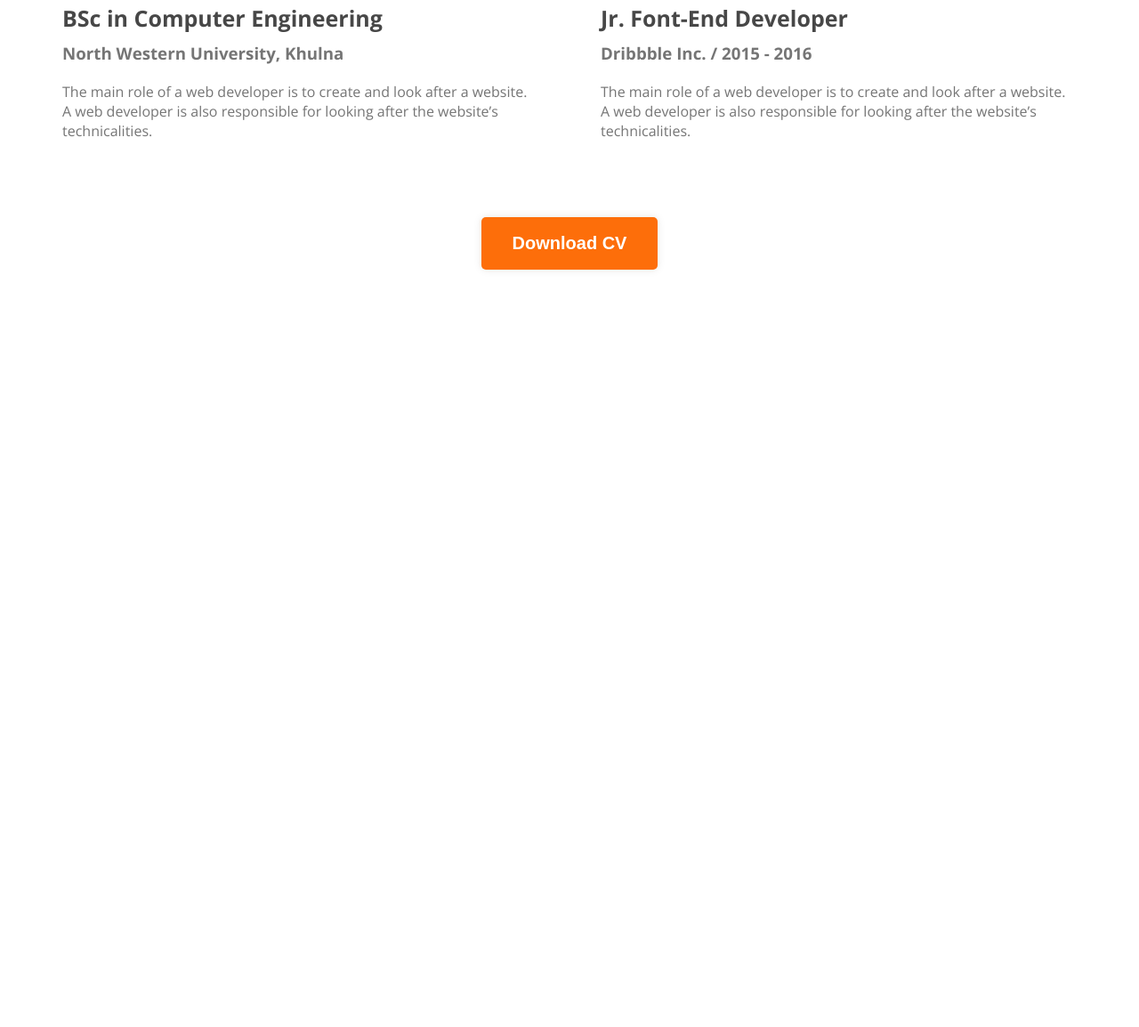
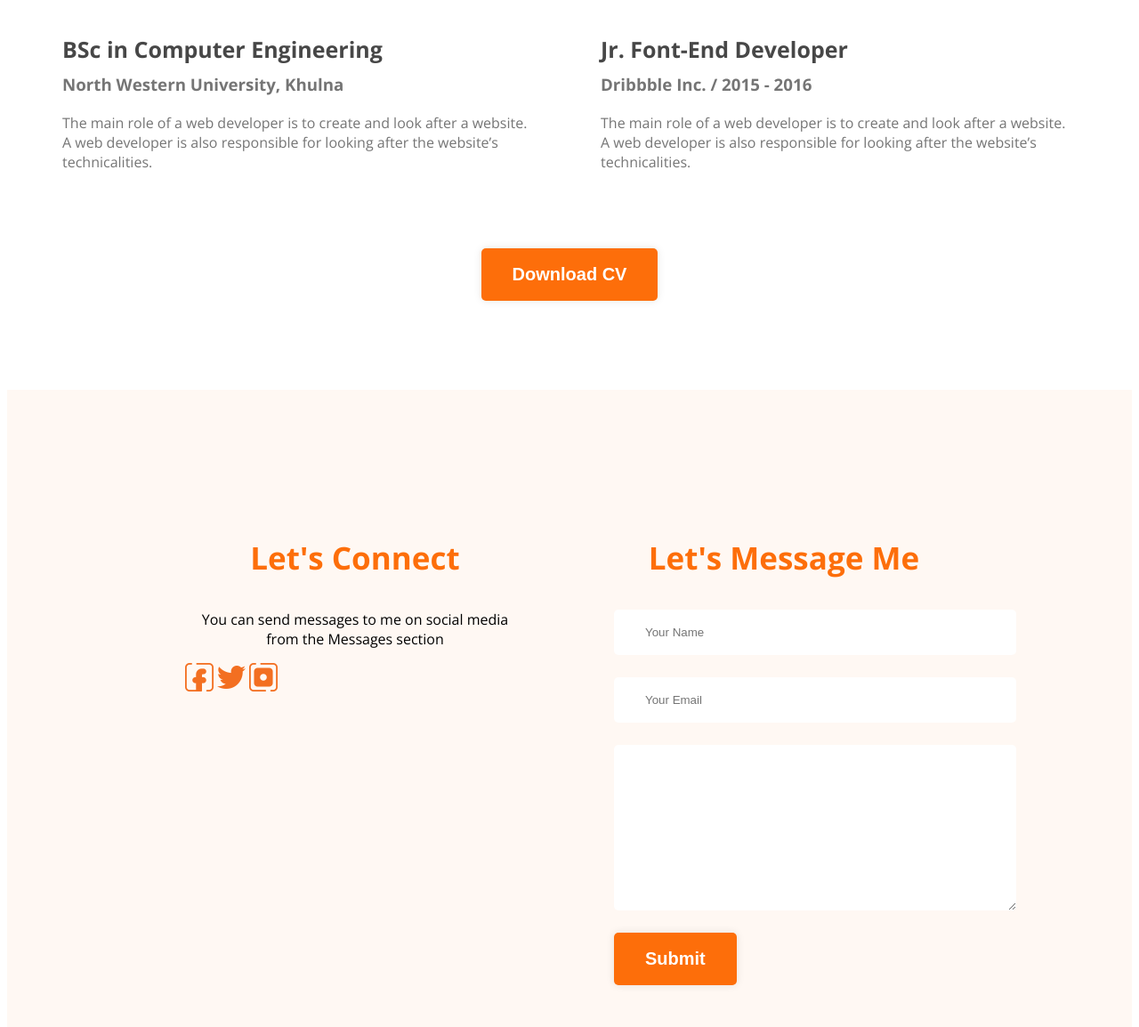
Before and after one commit to TKMuskan/Portfolio, a plain HTML site: page index.html in a window 1280 px wide. Shown: the part 3343-4497 px from the top of the page at 89% size. Before the commit the page ends 3654 px from the top, so only its background shows below. Drawn offline with nearby package versions, Linux system fonts and the light colour scheme.

Commit message:
Added footer

```diff
--- a/index.html
+++ b/index.html
@@ -107,7 +107,7 @@
             </div>
         </section>
         <br> <br>
-        <!--Resume Section-->
+        <!--Summary Section-->
         <section>
             <h3 class="section-title-summary">Summary</h3>
             <div class="resume-container">
@@ -172,7 +172,24 @@
 
     </main>
     <footer>
-
+         <div class="footer-column">
+            <h3 class="section-title">Let's Connect</h3>
+            <p class="footer-description">You can send messages to me on social media from the Messages section</p>
+             <div class="social-links">
+                <a href=""><img class="social-media-icon" src="images/facebook.png" alt=""></a>
+                <a href=""><img class="social-media-icon" src="images/twitter.png" alt=""></a>
+                <a href=""><img class="social-media-icon" src="images/instagram.png" alt=""></a>
+             </div>
+        </div>
+         <div class="footer-column">
+            <h3 class="section-title">Let's Message Me</h3>
+            <form class="contact" action="">
+                <input type="text" placeholder="Your Name" name="name" id="name">
+                <input type="email" placeholder="Your Email" name="email" id="email">
+                <textarea name="" id="" cols="30" rows="10"></textarea>
+                <input class="btn-primary" type="submit" value="Submit">
+            </form>
+         </div>
     </footer>
 </body>
 
--- a/styles/portfolio.css
+++ b/styles/portfolio.css
@@ -133,6 +133,7 @@ main section {
     text-align: center;
     font-weight: 700;
     font-size: 35px;
+    margin-bottom: 70px;
 }
 
 .section-description {
@@ -174,6 +175,10 @@ main section {
 .icon-size {
     height: 64px;
     width: 64px;
+}
+.social-media-icon{
+    height: 32px;
+    width: 32px;
 }
 
 .skills {
@@ -218,3 +223,27 @@ main section {
     text-align: center;
     margin-top: 70px;
 }
+/*footer styles*/
+footer{
+    display: flex;
+    gap: 100px;
+    background: #fff8f3;
+    margin-top: 100px;
+    padding: 130px 200px;
+}
+.footer-column{
+    width: 50%;
+}
+.footer-description{
+    text-align: center;
+}
+.contact input[type="text"], .contact input[type="email"], textarea{
+    display: block;
+    margin-bottom: 25px;
+    padding: 18px 35px;
+    color: #757575;
+    border-radius: 5px;
+    border: 0px;
+    background: #FFF;
+    width: 100%;
+}
```
Also changed, not shown: images/facebook.png (added), images/instagram.png (added), images/twitter.png (added).
